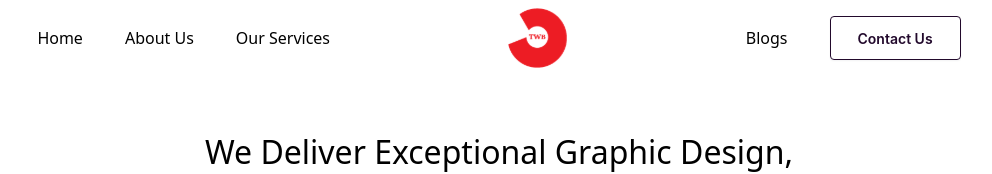
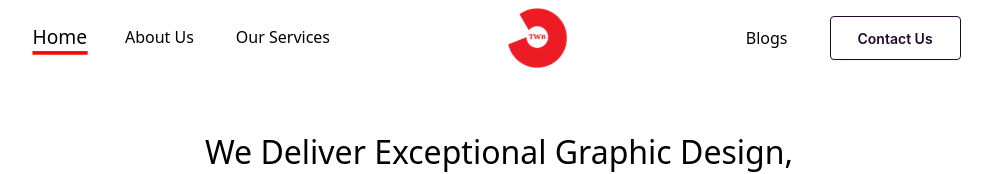
Before and after one commit to SM-Ninjas/TWB-Creatives, a React (Vite) app: page / in a window 1280 px wide. Shown: the top 174 px of the page, without its empty margins (141-1133 px from the left). Built offline with nearby package versions, Linux system fonts and the light colour scheme.

Commit message:
active navbar added

```diff
--- a/src/components/navbar/index.tsx
+++ b/src/components/navbar/index.tsx
@@ -1,33 +1,49 @@
-import { Link } from "react-router-dom";
+import { NavLink} from "react-router-dom";
 import Logo from "../../assets/icons/logo";
-// import { Button as AntButton } from "antd";
 import CustomButton from "../Button";
+
+
 
 function Navbar() {
   return (
     <div className="flex justify-center items-center">
-      <div className=" flex w-full justify-evenly items-center pt-2">
+      <div className="flex w-full justify-evenly items-center pt-2">
         <ul className="flex justify-between gap-[42px]">
-          <Link to='/'>
-          <li className="hover:text-primary-p25" >Home</li>
-          </Link>
-          <Link to='/about'>
-          <li className="hover:text-primary-p25">About Us</li>
-          </Link>
-          <Link to="/services">
-          <li className="hover:text-primary-p25">Our Services</li>
-          </Link>
+          <NavLink
+            to="/"
+            className="hover:text-primary-p25 transition"
+          >
+            <li>Home</li>
+          </NavLink>
+          <NavLink
+            to="/about"
+            className="hover:text-primary-p25 transition"
+          >
+            <li>About Us</li>
+          </NavLink>
+          <NavLink
+            to="/services"
+            className="hover:text-primary-p25 transition"
+          >
+            <li>Our Services</li>
+          </NavLink>
         </ul>
         <div>
-            <Logo/>
+          <Logo />
         </div>
         <ul className="flex gap-[42px] items-center">
-          <Link to="/blogs">
-            <li className="hover:text-primary-p25"> Blogs</li>
-          </Link>
-          <Link to="/contact">
-            <CustomButton  type="primary" >Contact Us</CustomButton>
-          </Link>
+          <NavLink
+            to="/blogs"
+            className="hover:text-primary-p25 transition"
+          >
+            <li>Blogs</li>
+          </NavLink>
+          <NavLink
+            to="/contact"
+            className="hover:text-primary-p25"
+          >
+            <CustomButton type="primary" className="">Contact Us</CustomButton>
+          </NavLink>
         </ul>
       </div>
     </div>
--- a/src/index.css
+++ b/src/index.css
@@ -1,3 +1,12 @@
 @tailwind base;
 @tailwind components;
 @tailwind utilities;
+
+.active{
+    border-bottom: #ff000c 3px solid;
+    transform: scale(1.2);
+}
+
+.active:hover{
+    transition: 2.9 ease-in-out;
+}
```
